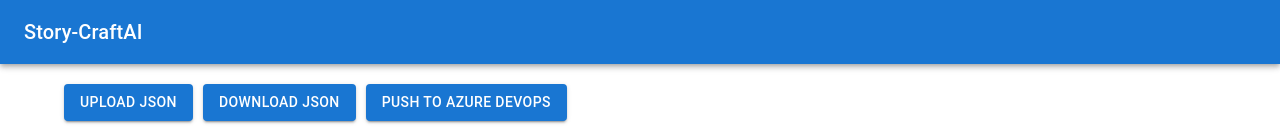
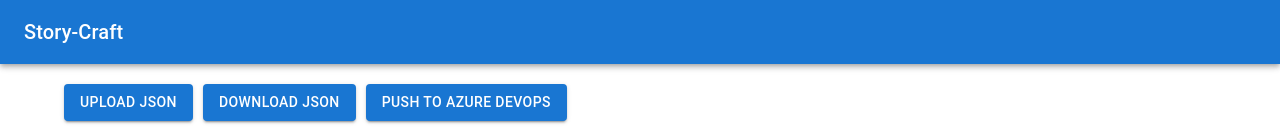
Before and after one commit to dmedellin/StoryCraftAI, a React (Create React App) app in the folder story-craft/: page / in a window 1280 px wide. Shown: the top 139 px of the page. Built offline with nearby package versions, Linux system fonts and the light colour scheme.

Commit message:
Refactor MenuBar component to update the application name

```diff
--- a/story-craft/src/components/MenuBar.js
+++ b/story-craft/src/components/MenuBar.js
@@ -8,7 +8,7 @@ function MenuBar() {
     <AppBar position="static">
       <Toolbar>
         <Typography variant="h6">
-          Story-CraftAI
+          Story-Craft
         </Typography>
       </Toolbar>
     </AppBar>
```
